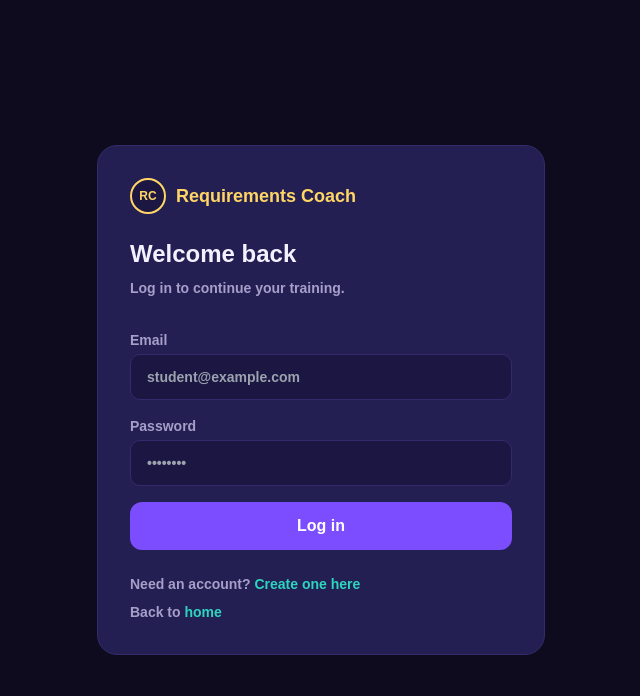
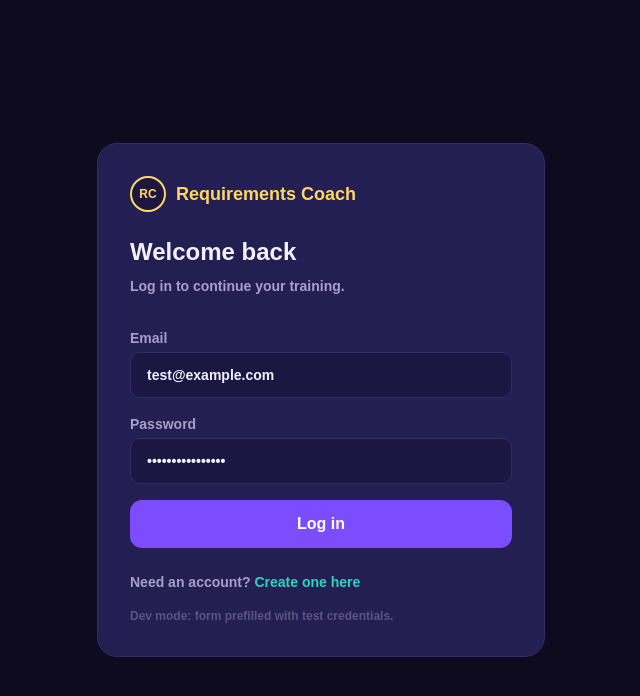
Before and after one commit to brockenbrough/requirements-coach, a Next.js app: page /login in a window 1280 px wide. Shown: the top 696 px of the page, without its empty margins (319-959 px from the left). Built offline with nearby package versions, Linux system fonts and the light colour scheme.

Commit message:
Small Changes on UI -> Landing Page

```diff
--- a/app/login/page.tsx
+++ b/app/login/page.tsx
@@ -4,10 +4,18 @@ import Link from 'next/link';
 import { useRouter } from 'next/navigation';
 import { useState } from 'react';
 
+// Dev-only convenience login so local testing doesn't require retyping credentials.
+// Update these to match a real test account in your Supabase project, or remove
+// them once one is seeded. Only active when NODE_ENV === 'development', so this
+// never ships prefilled in a production build.
+const DEV_TEST_EMAIL = 'test@example.com';
+const DEV_TEST_PASSWORD = 'TestPassword123!';
+const isDev = process.env.NODE_ENV === 'development';
+
 export default function LoginPage() {
   const router = useRouter();
-  const [email, setEmail] = useState('');
-  const [password, setPassword] = useState('');
+  const [email, setEmail] = useState(isDev ? DEV_TEST_EMAIL : '');
+  const [password, setPassword] = useState(isDev ? DEV_TEST_PASSWORD : '');
   const [message, setMessage] = useState('');
   const [loading, setLoading] = useState(false);
 
@@ -24,13 +32,25 @@ export default function LoginPage() {
 
     const data = await response.json();
     setLoading(false);
+
     if (response.ok) {
       const accessToken = data?.session?.session?.access_token;
       if (accessToken) localStorage.setItem('access_token', accessToken);
       router.push('/dashboard');
-    } else {
-      setMessage(data.error || 'Login failed.');
+      return;
     }
+
+    // Dev-only: no Supabase project configured yet, so simulate a successful
+    // login instead of blocking local click-through testing. Disappears the
+    // moment real Supabase credentials are added (the API then returns a
+    // different error, or succeeds for real).
+    if (isDev && data?.error === 'Supabase credentials are not configured.') {
+      localStorage.setItem('access_token', 'dev-mock-token');
+      router.push('/dashboard');
+      return;
+    }
+
+    setMessage(data.error || 'Login failed.');
   }
 
   return (
@@ -84,9 +104,9 @@ export default function LoginPage() {
         <p className="mt-6 text-sm font-semibold text-[#A79FC9]">
           Need an account? <Link href="/register" className="text-[#2DD4BF] hover:underline">Create one here</Link>
         </p>
-        <p className="mt-2 text-sm font-semibold text-[#A79FC9]">
-          Back to <Link href="/" className="text-[#2DD4BF] hover:underline">home</Link>
-        </p>
+        {isDev ? (
+          <p className="mt-4 text-xs font-semibold text-[#5c5480]">Dev mode: form prefilled with test credentials.</p>
+        ) : null}
       </section>
     </main>
   );
--- a/app/page.tsx
+++ b/app/page.tsx
@@ -1,20 +1,5 @@
+import { redirect } from 'next/navigation';
+
 export default function Home() {
-  return (
-    <main className="min-h-screen bg-slate-950 text-slate-100 flex items-center justify-center px-6">
-      <section className="w-full max-w-3xl rounded-3xl border border-slate-800 bg-slate-900/80 p-10 shadow-2xl shadow-black/30">
-        <p className="text-sm uppercase tracking-[0.25em] text-emerald-300">SSU Starter App</p>
-        <h1 className="mt-4 text-4xl font-semibold">Professor Brockenbrough's Next Starter App</h1>
-        <p className="mt-4 max-w-2xl text-slate-300">
-          This starter includes login and register routes, Tailwind styling, and backend tests ready for students to clone and extend.
-        </p>
-        <div className="mt-8 flex flex-wrap gap-4 text-sm text-slate-200">
-          <a href="/login" className="rounded-full border border-slate-700 bg-slate-800 px-4 py-2 hover:border-emerald-400 hover:text-emerald-200">Go to login</a>
-          <a href="/register" className="rounded-full border border-slate-700 bg-slate-800 px-4 py-2 hover:border-emerald-400 hover:text-emerald-200">Go to register</a>
-          <a href="/profile" className="rounded-full border border-slate-700 bg-slate-800 px-4 py-2 hover:border-emerald-400 hover:text-emerald-200">Go to profile</a>
-          <span className="rounded-full border border-slate-700 bg-slate-800 px-4 py-2">Tailwind CSS</span>
-          <span className="rounded-full border border-slate-700 bg-slate-800 px-4 py-2">Supabase auth routes</span>
-        </div>
-      </section>
-    </main>
-  );
+  redirect('/login');
 }
```
Also changed, not shown: 1 other file (tests, documents, lock files or other folders).
